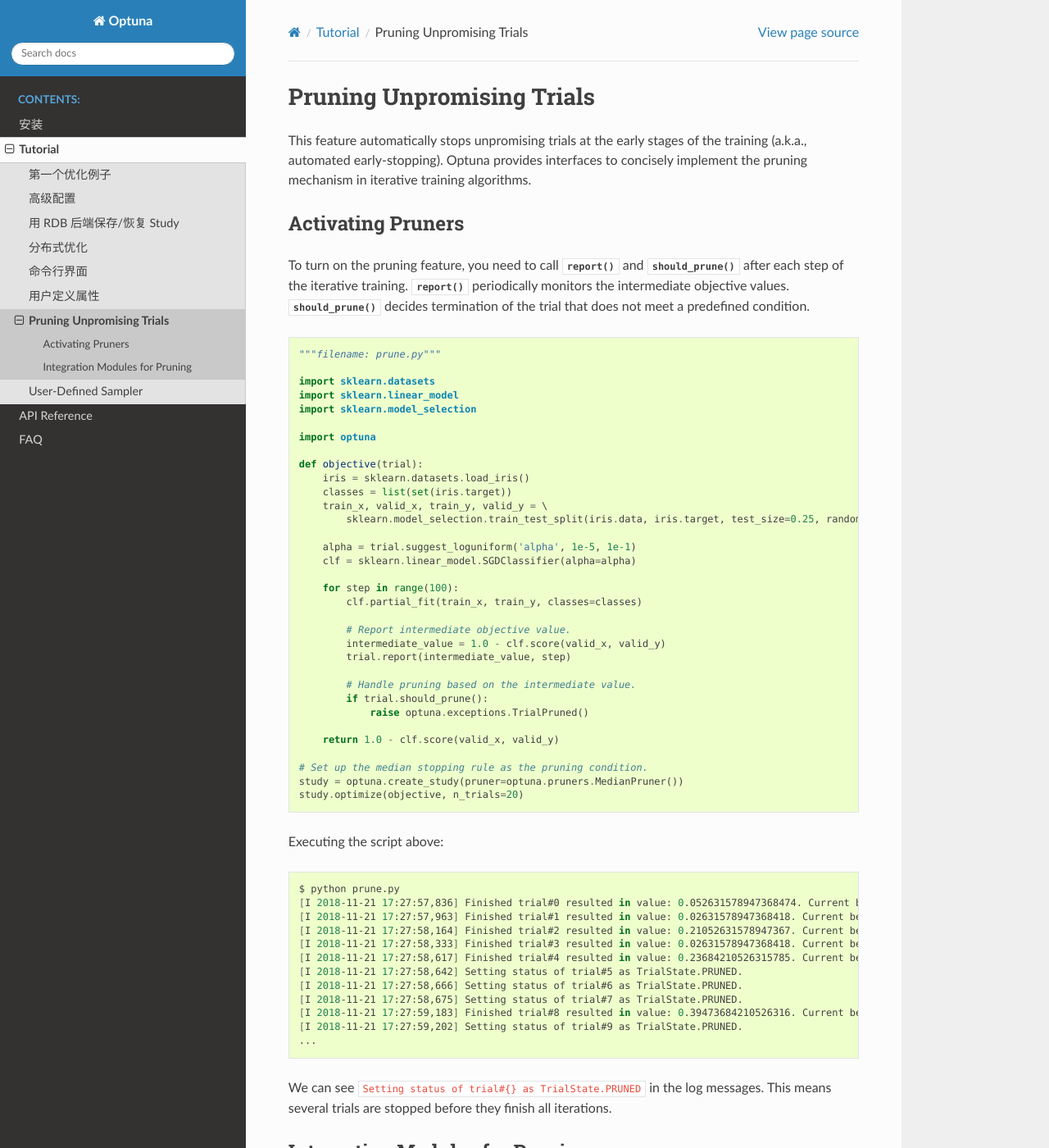
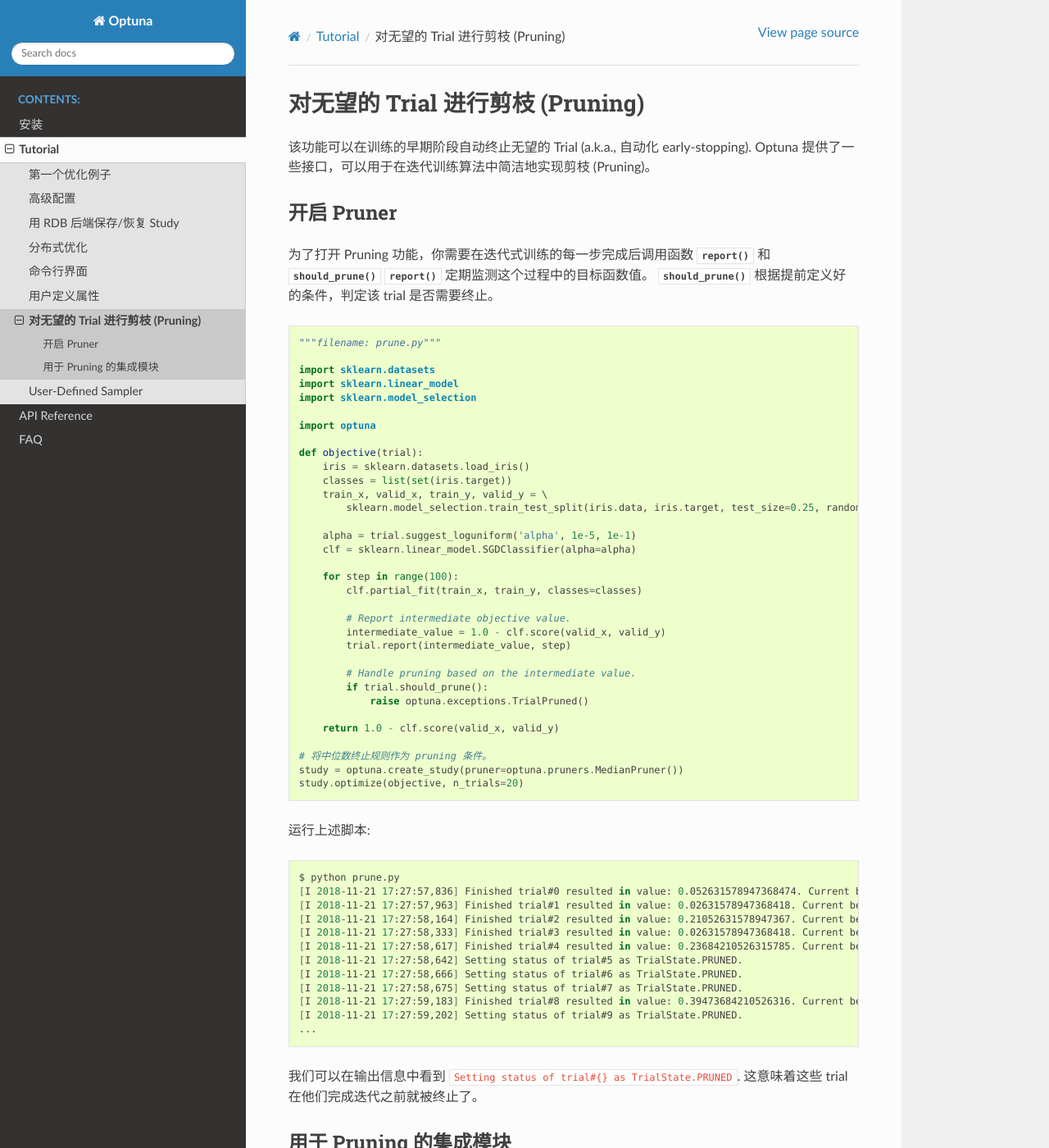
Before and after one commit to optuna/doc-optuna-zh-cn, a Sphinx documentation site: the page built from source/tutorial/pruning.rst, in a window 1280 px wide and 1400 px high. Shown: the whole window at 82% size. Built offline with Sphinx 7.4.7 and the Read the Docs theme 2.0.0, drawn with Linux system fonts in a browser that asks for light colours; some of the changed text lies outside the part shown.

Commit message:
翻译完 pruning

```diff
--- a/source/tutorial/pruning.rst
+++ b/source/tutorial/pruning.rst
@@ -1,17 +1,17 @@
 .. _pruning:
 
-Pruning Unpromising Trials
-==========================
-
-This feature automatically stops unpromising trials at the early stages of the training (a.k.a., automated early-stopping).
-Optuna provides interfaces to concisely implement the pruning mechanism in iterative training algorithms.
+对无望的 Trial 进行剪枝 (Pruning)
+====================================
+该功能可以在训练的早期阶段自动终止无望的 Trial (a.k.a., 自动化 early-stopping).
+Optuna 提供了一些接口，可以用于在迭代训练算法中简洁地实现剪枝 (Pruning)。
 
 
-Activating Pruners
-------------------
-To turn on the pruning feature, you need to call :func:`~optuna.trial.Trial.report` and :func:`~optuna.trial.Trial.should_prune` after each step of the iterative training.
-:func:`~optuna.trial.Trial.report` periodically monitors the intermediate objective values.
-:func:`~optuna.trial.Trial.should_prune` decides termination of the trial that does not meet a predefined condition.
+开启 Pruner
+---------------------
+
+为了打开 Pruning 功能，你需要在迭代式训练的每一步完成后调用函数 :func:`~optuna.trial.Trial.report` 和 :func:`~optuna.trial.Trial.should_prune`
+:func:`~optuna.trial.Trial.report` 定期监测这个过程中的目标函数值。
+:func:`~optuna.trial.Trial.should_prune` 根据提前定义好的条件，判定该 trial 是否需要终止。
 
 .. code-block:: python
 
@@ -45,12 +45,12 @@ To turn on the pruning feature, you need to call :func:`~optuna.trial.Trial.repo
 
         return 1.0 - clf.score(valid_x, valid_y)
 
-    # Set up the median stopping rule as the pruning condition.
+    # 将中位数终止规则作为 pruning 条件。
     study = optuna.create_study(pruner=optuna.pruners.MedianPruner())
     study.optimize(objective, n_trials=20)
 
 
-Executing the script above:
+运行上述脚本:
 
 .. code-block:: bash
 
@@ -67,13 +67,12 @@ Executing the script above:
     [I 2018-11-21 17:27:59,202] Setting status of trial#9 as TrialState.PRUNED.
     ...
 
-We can see ``Setting status of trial#{} as TrialState.PRUNED`` in the log messages.
-This means several trials are stopped before they finish all iterations.
+我们可以在输出信息中看到 ``Setting status of trial#{} as TrialState.PRUNED``.
+这意味着这些 trial 在他们完成迭代之前就被终止了。
 
-
-Integration Modules for Pruning
--------------------------------
-To implement pruning mechanism in much simpler forms, Optuna provides integration modules for the following libraries.
+用于 Pruning 的集成模块
+--------------------------
+为了能更加方便地实现 pruning, Optuna 为以下框架提供了集成模块。
 
 - XGBoost: :class:`optuna.integration.XGBoostPruningCallback`
 - LightGBM: :class:`optuna.integration.LightGBMPruningCallback`
@@ -86,8 +85,8 @@ To implement pruning mechanism in much simpler forms, Optuna provides integratio
 - PyTorch Lightning :class:`optuna.integration.PyTorchLightningPruningCallback`
 - FastAI :class:`optuna.integration.FastAIPruningCallback`
 
-For example, :class:`~optuna.integration.XGBoostPruningCallback` introduces pruning without directly changing the logic of training iteration.
-(See also `example <https://github.com/optuna/optuna/blob/master/examples/pruning/xgboost_integration.py>`_ for the entire script.)
+比如, :class:`~optuna.integration.XGBoostPruningCallback` 在无需修改训练迭代逻辑的情况下引入了 pruning.
+(完整脚本见 `example <https://github.com/optuna/optuna/blob/master/examples/pruning/xgboost_integration.py>`_ .)
 
 .. code-block:: python
 
```
